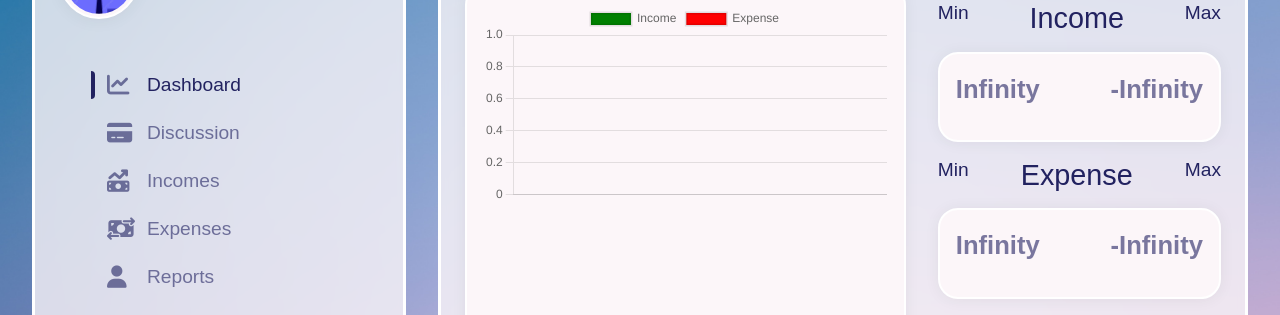
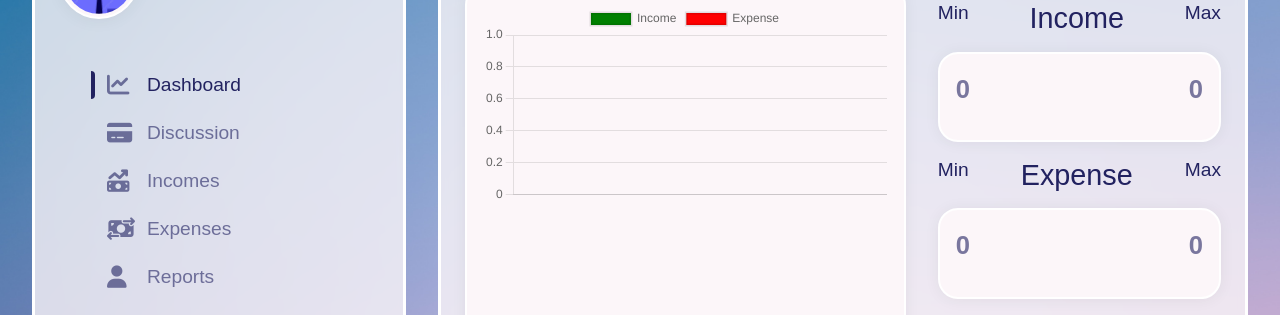
Before and after one commit to Sanjay240/Expense_Tracker, a React (Create React App) app: page /home in a window 1280 px wide. Shown: the part 138-453 px from the top of the page. Built offline with nearby package versions, Linux system fonts and the light colour scheme; no server answers.

Commit message:
Update transaction form added

```diff
--- a/package.json
+++ b/package.json
@@ -3,6 +3,9 @@
   "version": "0.1.0",
   "private": true,
   "dependencies": {
+    "@emotion/react": "^11.11.1",
+    "@emotion/styled": "^11.11.0",
+    "@mui/material": "^5.14.18",
     "@testing-library/jest-dom": "^5.17.0",
     "@testing-library/react": "^13.4.0",
     "@testing-library/user-event": "^13.5.0",
--- a/src/Components/Dashboard.js
+++ b/src/Components/Dashboard.js
@@ -47,19 +47,19 @@ function Dashboard() {
                     <h2 className='salary-title'>Min <span>Income</span>Max</h2>
                     <div className='salary-item'>
                       <p>
-                        {Math.min(...incomes.map((item) =>item.trans_amount)) !== 'Infinity' ? Math.min(...incomes.map((item) =>item.trans_amount)) : 0}
+                        {Math.min(...incomes.map((item) =>item.trans_amount)) != 'Infinity' ? Math.min(...incomes.map((item) =>item.trans_amount)) : 0}
                       </p>
                       <p>
-                        {Math.max(...incomes.map((item) =>item.trans_amount)) !== '-Infinity' ? Math.max(...incomes.map((item) =>item.trans_amount)) : 0}
+                        {Math.max(...incomes.map((item) =>item.trans_amount)) != '-Infinity' ? Math.max(...incomes.map((item) =>item.trans_amount)) : 0}
                       </p>
                     </div>
                     <h2 className='salary-title'>Min <span>Expense</span>Max</h2>
                     <div className='salary-item'>
                       <p>
-                        {Math.min(...expenses.map((item) =>item.trans_amount)) !== 'Infinity' ? Math.min(...expenses.map((item) =>item.trans_amount)) : 0 }
+                        {Math.min(...expenses.map((item) =>item.trans_amount)) != 'Infinity' ? Math.min(...expenses.map((item) =>item.trans_amount)) : 0 }
                       </p>
                       <p>
-                        {Math.max(...expenses.map((item) =>item.trans_amount)) !== '-Infinity' ? Math.max(...expenses.map((item) =>item.trans_amount)) : 0 }
+                        {Math.max(...expenses.map((item) =>item.trans_amount)) != '-Infinity' ? Math.max(...expenses.map((item) =>item.trans_amount)) : 0 }
                       </p>
                     </div>
                   </div>
--- a/src/Components/Income.js
+++ b/src/Components/Income.js
@@ -1,11 +1,17 @@
-import React, { useEffect } from 'react'
+import React, { useEffect, useState } from 'react'
 import { useGlobalContext } from '../Context/globalContext';
 import IncomeForm from './IncomeForm';
 import IncomeItem from './IncomeItem';
 import '../Styles/income.css'
+import Popup from './Popup';
 
 function Incomes() {
     const { incomes, getTransactions, deleteTransaction, totalIncome} = useGlobalContext()
+    const [openPopup , setOpenPopup] = useState('false');
+
+    const updateTransaction = () => {
+        setOpenPopup(true);
+    }
 
     useEffect(() => {
         getTransactions()
@@ -33,11 +39,16 @@ function Incomes() {
                             type ={trans_type}
                             indicatorColor="var(--color-green)"
                             deleteItem={deleteTransaction}
+                            updateItem = {updateTransaction}
                         />
                    } )}
                 </div>
             </div>
         </div>
+        <Popup>
+            openPopup = {openPopup}
+            setOpenPopup = {setOpenPopup}
+        </Popup>
     </div>
   )
 }
--- a/src/Components/IncomeItem.js
+++ b/src/Components/IncomeItem.js
@@ -5,7 +5,7 @@ import Button from './Button';
 import { dateFormat } from '../Utils/DateFormat';
 
 function IncomeItem({
-    id, title, amount, date, category, description, deleteItem, indicatorColor, type
+    id, title, amount, date, category, description, deleteItem, indicatorColor, type, updateItem,
 }) {
 
     const  categoryIcon = () => {
@@ -76,6 +76,14 @@ function IncomeItem({
                         bg={'var(--primary-color'}
                         color={'#fff'}
                         onClick={() => deleteItem(id)}
+                    />
+                     <Button
+                        icon={trash}
+                        bPad={'1rem'}
+                        bRad={'50%'}
+                        bg={'var(--primary-color'}
+                        color={'#fff'}
+                        onClick={() => updateItem()}
                     />
                 </div>
             </div>
--- /dev/null
+++ b/src/Components/Popup.js
@@ -0,0 +1,20 @@
+import React from 'react'
+import {Dialog, DialogTitle, DialogContent} from '@mui/material';
+
+function Popup(props) {
+
+    const {title, children, openPopup, setOpenPopup} = props;
+
+  return (
+    <Dialog open={openPopup}>
+        <DialogTitle>
+            <div>title of popup</div>
+        </DialogTitle>
+        <DialogContent>
+            <div>content of popup</div>
+        </DialogContent>
+    </Dialog>
+  )
+}
+
+export default Popup
```
Also changed, not shown: 1 other file (tests, documents, lock files or other folders).
